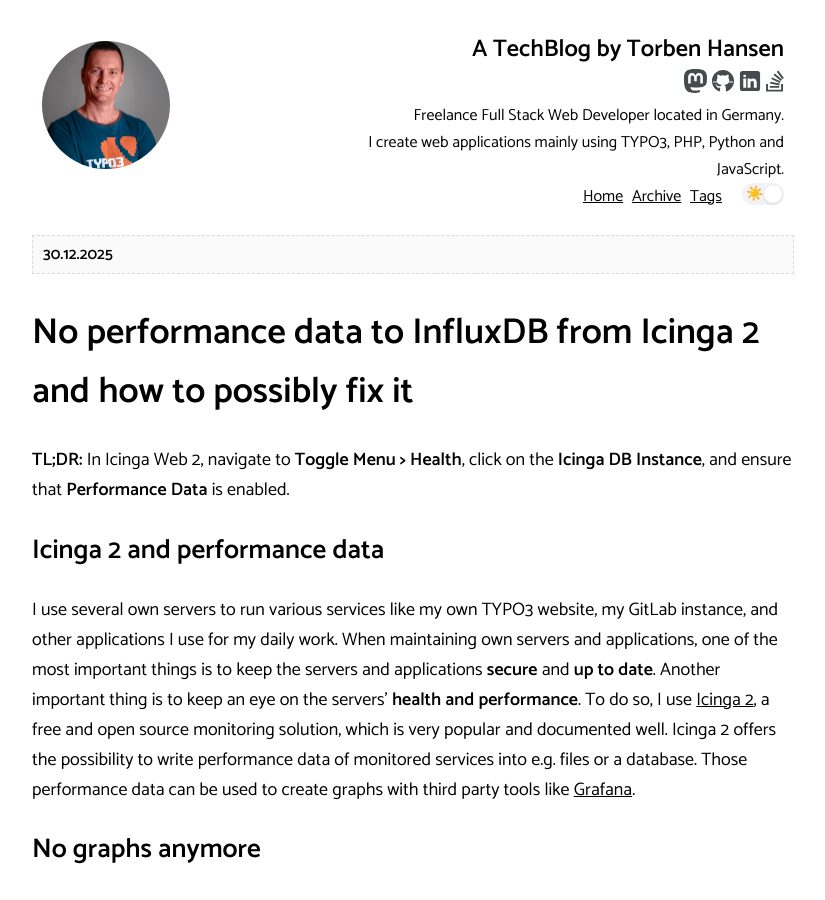
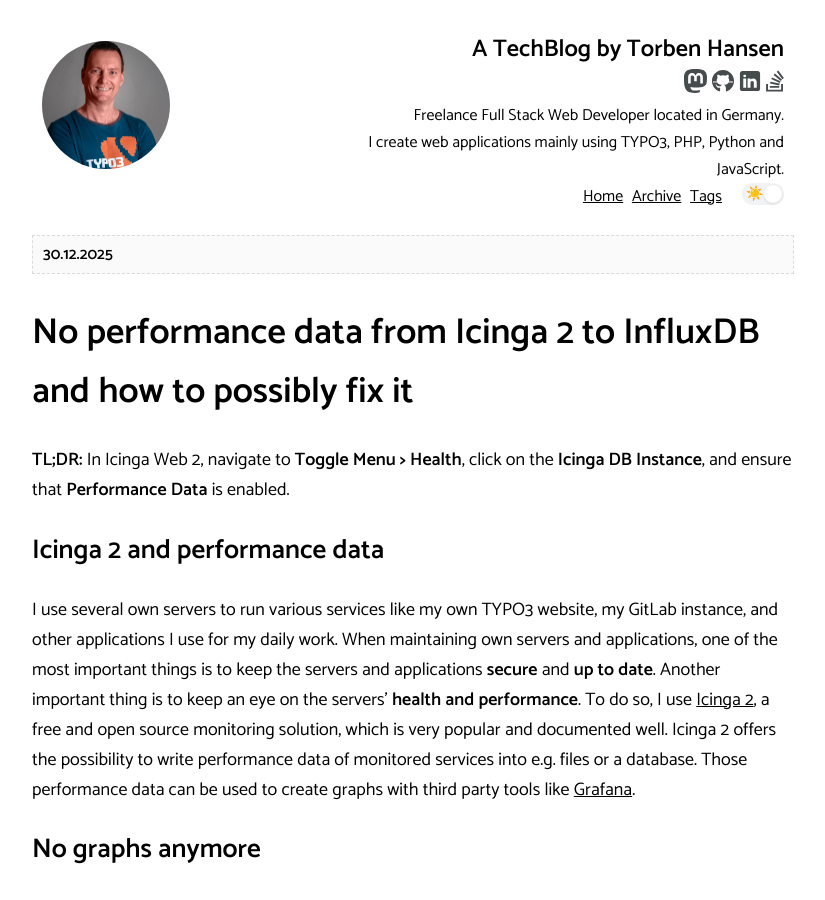
Before and after one commit to derhansen/derhansen.github.io, a Jekyll site: the page built from _posts/2025-12-30-no-performance-data-from-icinga2-to-influxdb-and-how-to-possibly-fix-it.md, in a window 1280 px wide and 900 px high. Shown: the whole window, without its empty margins (227-1052 px from the left). Built offline with Jekyll 4.4.1, drawn with Linux system fonts in a browser that asks for light colours; comment, search, counter and statistics services are not loaded.

```diff
--- a/_posts/2025-12-30-no-performance-data-to-influxdb-from-icinga2-and-how-to-possibly-fix-it.md
+++ b/_posts/2025-12-30-no-performance-data-from-icinga2-to-influxdb-and-how-to-possibly-fix-it.md
@@ -1,13 +1,13 @@
 ---
 layout: post
-title: 'No performance data to InfluxDB from Icinga 2 and how to possibly fix it'
+title: 'No performance data from Icinga 2 to InfluxDB and how to possibly fix it'
 date: '2025-12-30T13:43.000+02:00'
 author: Torben Hansen
 tags:
 - Icinga 2
 - performance data
 modified_time: '2025-12-30T13:43.000+02:00'
-permalink: /2025/12/no-performance-data-to-influxdb-from-icinga2-and-how-to-possibly-fix-it.html
+permalink: /2025/12/no-performance-data-from-icinga2-to-influxdb-and-how-to-possibly-fix-it.html
 ---
 
 **TL;DR:** In Icinga Web 2, navigate to **Toggle Menu > Health**, click on the **Icinga DB Instance**, and ensure that
```
